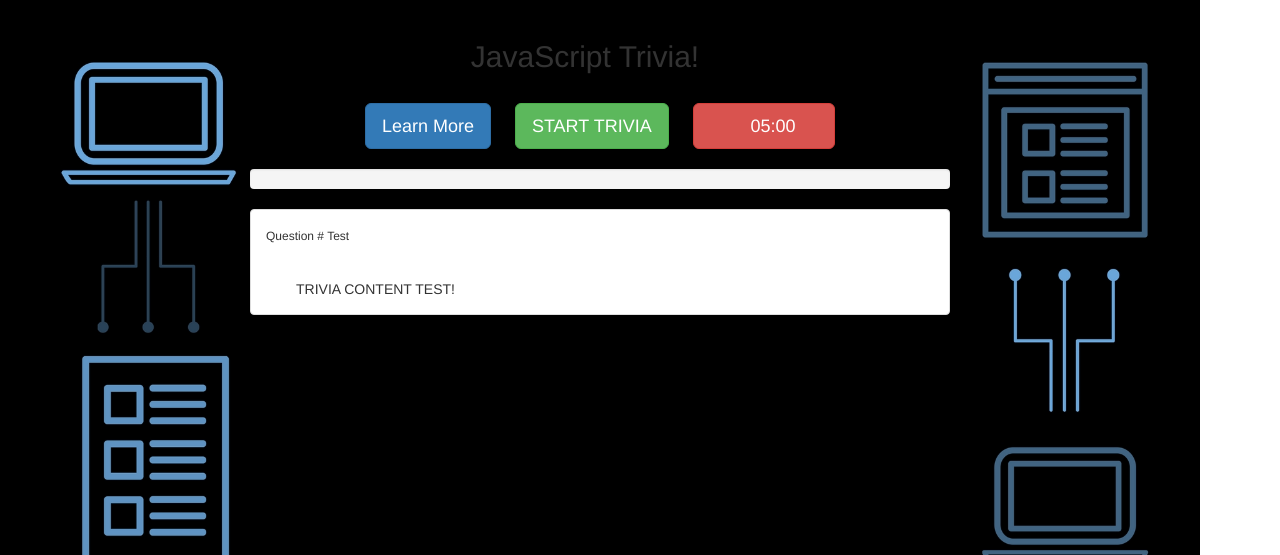
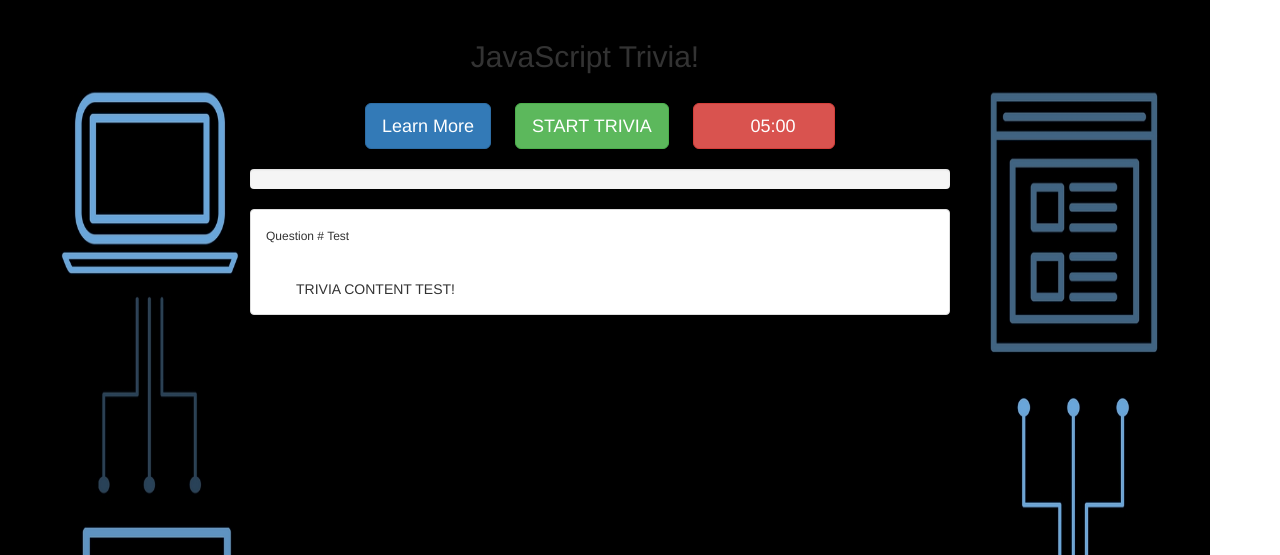
Before and after one commit to lisa-will/Trivia-Game, a PHP site: page / in a window 1280 px wide. Shown: the top 555 px of the page. Run offline with PHP 8.4, Linux system fonts and the light colour scheme; some libraries are stand-ins or nearby versions; some web fonts are replaced.

Commit message:
adjusted last minute changes

```diff
--- a/assets/css/style.css
+++ b/assets/css/style.css
@@ -5,9 +5,10 @@ body {
 	margin-right: auto;
 	width: 900px;
 	background-image: url("bk.jpg");
-	background-size: 1200px;
+	background-size: 1210px 1000px;
 	background-repeat: repeat-y;
 	background-position: margin-top 25px;
+
 
 }
 
```
